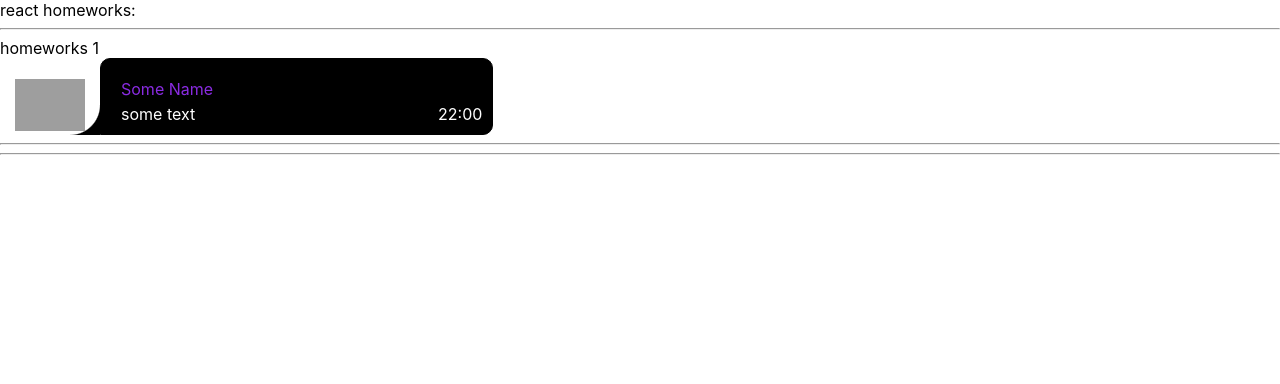
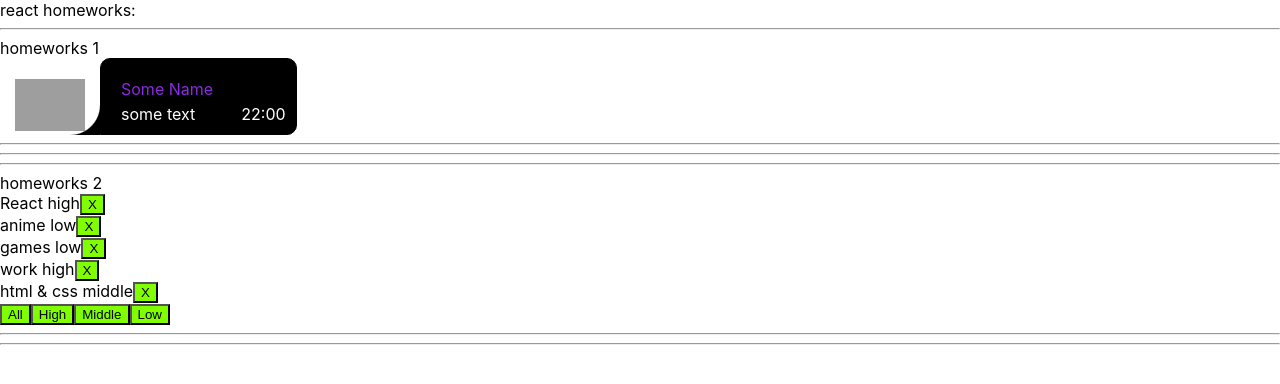
Before and after one commit to shevchenkooleg/hometasks_from_ignat, a React (Create React App) app: page / in a window 1280 px wide. Shown: the top 384 px of the page. Built offline with nearby package versions, Linux system fonts and the light colour scheme; grey boxes are pictures that could not be loaded.

Commit message:
02 hometask done

```diff
--- a/src/p1-main/m1-ui/u1-app/App.tsx
+++ b/src/p1-main/m1-ui/u1-app/App.tsx
@@ -1,13 +1,14 @@
 import React from 'react'
 import s from './App.module.css'
 import HW1 from '../../../p2-homeworks/h1/HW1'
+import HW2 from "../../../p2-homeworks/h2/HW2";
 
 function App() {
     return (
         <div className={s.App}>
             <div>react homeworks:</div>
             <HW1/>
-            {/*<HW2/>*/}
+            <HW2/>
             {/*<HW3/>*/}
             {/*<HW4/>*/}
             {/*<HW5/>*/}
--- a/src/p2-homeworks/h1/Message.module.css
+++ b/src/p2-homeworks/h1/Message.module.css
@@ -3,7 +3,7 @@
     display: grid;
     grid-template-areas:
     'avatar message spaser';
-    grid-template-columns: 100px 5fr 10fr;
+    grid-template-columns: 100px 2fr 10fr;
 }
 
 .content::after {
--- a/src/p2-homeworks/h2/Affair.tsx
+++ b/src/p2-homeworks/h2/Affair.tsx
@@ -1,17 +1,22 @@
 import React from 'react'
+import {AffairType} from "./HW2";
 
 type AffairPropsType = {
     // key не нужно типизировать
-    affair: any // need to fix any
-    deleteAffairCallback: any // need to fix any
+    affair: AffairType // need to fix any
+    deleteAffairCallback: (_id:number) => void // need to fix any
 }
 
 function Affair(props: AffairPropsType) {
-    const deleteCallback = () => {}// need to fix
+    const deleteCallback = () => {
+        props.deleteAffairCallback(props.affair._id)
+    }// need to fix
 
     return (
         <div>
-            // show some text
+            {props.affair.name}
+            <> {props.affair.priority}</>
+
 
             <button onClick={deleteCallback}>X</button>
         </div>
--- a/src/p2-homeworks/h2/Affairs.module.css
+++ b/src/p2-homeworks/h2/Affairs.module.css
@@ -1,3 +1,7 @@
-.someClass {
+.content {
+    display:inline;
+}
 
+button {
+    background-color: chartreuse;
 }
--- a/src/p2-homeworks/h2/Affairs.tsx
+++ b/src/p2-homeworks/h2/Affairs.tsx
@@ -1,11 +1,12 @@
 import React from 'react'
 import Affair from './Affair'
-import {AffairType} from './HW2'
+import {AffairType, FilterType} from './HW2'
+import style from './Affairs.module.css'
 
 type AffairsPropsType = { // need to fix any
-    data: any
-    setFilter: any
-    deleteAffairCallback: any
+    data: Array<AffairType>
+    setFilter: (filter: FilterType) => void
+    deleteAffairCallback: (_id: number) => void
 }
 
 function Affairs(props: AffairsPropsType) {
@@ -17,13 +18,13 @@
         />
     ))
 
-    const setAll = () => {} // need to fix
-    const setHigh = () => {}
-    const setMiddle = () => {}
-    const setLow = () => {}
+    const setAll = () => {props.setFilter('all')} // need to fix
+    const setHigh = () => {props.setFilter('high')}
+    const setMiddle = () => {props.setFilter('middle')}
+    const setLow = () => {props.setFilter('low')}
 
     return (
-        <div>
+        <div className={style.content}>
 
             {mappedAffairs}
 
--- a/src/p2-homeworks/h2/HW2.tsx
+++ b/src/p2-homeworks/h2/HW2.tsx
@@ -2,12 +2,16 @@
 import Affairs from './Affairs'
 
 // types
-export type AffairPriorityType = any // need to fix any
-export type AffairType = any // need to fix any
+export type AffairPriorityType = 'high' | 'low' | 'middle' // need to fix any
+export type AffairType = {
+    _id: number
+    name: string
+    priority: AffairPriorityType
+} // need to fix any
 export type FilterType = 'all' | AffairPriorityType
 
 // constants
-const defaultAffairs: any = [ // need to fix any
+const defaultAffairs: Array<AffairType> = [ // need to fix any
     {_id: 1, name: 'React', priority: 'high'},
     {_id: 2, name: 'anime', priority: 'low'},
     {_id: 3, name: 'games', priority: 'low'},
@@ -16,20 +20,29 @@
 ]
 
 // pure helper functions
-export const filterAffairs = (affairs: any, filter: any): any => { // need to fix any
-    if (filter === 'all') return affairs
-    else return // need to fix
+export const filterAffairs = (affairs: Array<AffairType>, filter: FilterType): Array<AffairType> => { // need to fix any
+    switch (filter) {
+        case 'high':
+            return affairs.filter(t => t.priority === 'high')
+        case 'low':
+            return affairs.filter(t => t.priority === 'low')
+        case 'middle':
+            return affairs.filter(t => t.priority === 'middle')
+        default:
+            return affairs
+    }
 }
-export const deleteAffair = (affairs: any, _id: any): any => { // need to fix any
-    return // need to fix
+export const deleteAffair = (affairs: Array<AffairType>, _id: number): Array<AffairType> => { // need to fix any
+    affairs = affairs.filter(t => t._id !== _id)
+    return affairs
 }
 
 function HW2() {
-    const [affairs, setAffairs] = useState<any>(defaultAffairs) // need to fix any
+    const [affairs, setAffairs] = useState<Array<AffairType>>(defaultAffairs) // need to fix any
     const [filter, setFilter] = useState<FilterType>('all')
 
     const filteredAffairs = filterAffairs(affairs, filter)
-    const deleteAffairCallback = (_id: any) => setAffairs(deleteAffair(affairs, _id)) // need to fix any
+    const deleteAffairCallback = (_id: number) => setAffairs(deleteAffair(affairs, _id)) // need to fix any
 
     return (
         <div>
```
